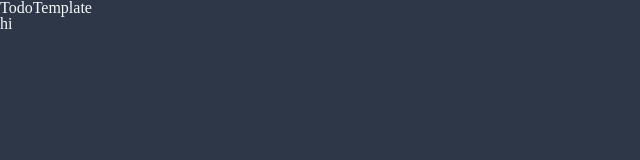
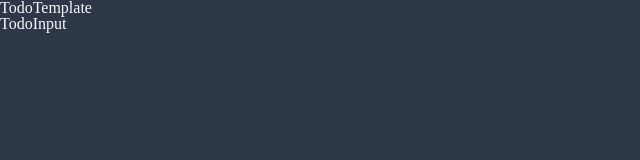
Before and after one commit to turtle601/to-do-to-do, a React (Create React App) app in the folder front/: page / in a window 1280 px wide. Shown: the top 160 px of the page, without its empty margins (0-640 px from the left). Built offline with nearby package versions, Linux system fonts and the light colour scheme.

Commit message:
chores : react-hook-form download #6

```diff
--- a/front/package.json
+++ b/front/package.json
@@ -13,6 +13,7 @@
     "@types/styled-components": "^5.1.21",
     "react": "^17.0.2",
     "react-dom": "^17.0.2",
+    "react-hook-form": "^7.25.3",
     "react-scripts": "5.0.0",
     "recoil": "^0.6.1",
     "styled-components": "^5.3.3",
--- a/front/src/App.tsx
+++ b/front/src/App.tsx
@@ -7,6 +7,7 @@ import { GlobalStyle } from './styles/global';
 import { themeSelector } from './atoms/atom.theme';
 
 import TodoTemplate from './components/TodoTemplate';
+import TodoInput from './components/TodoInput';
 
 const App = () => {
   const theme = useRecoilValue(themeSelector);
@@ -14,7 +15,9 @@ const App = () => {
   return (
     <ThemeProvider theme={theme}>
       <GlobalStyle />
-      <TodoTemplate>hi</TodoTemplate>
+      <TodoTemplate>
+        <TodoInput />
+      </TodoTemplate>
     </ThemeProvider>
   );
 };
--- /dev/null
+++ b/front/src/components/TodoInput.tsx
@@ -0,0 +1,7 @@
+import React from 'react';
+
+const TodoInput = () => {
+  return <>TodoInput</>;
+};
+
+export default TodoInput;
```
Also changed, not shown: 1 other file (tests, documents, lock files or other folders).
